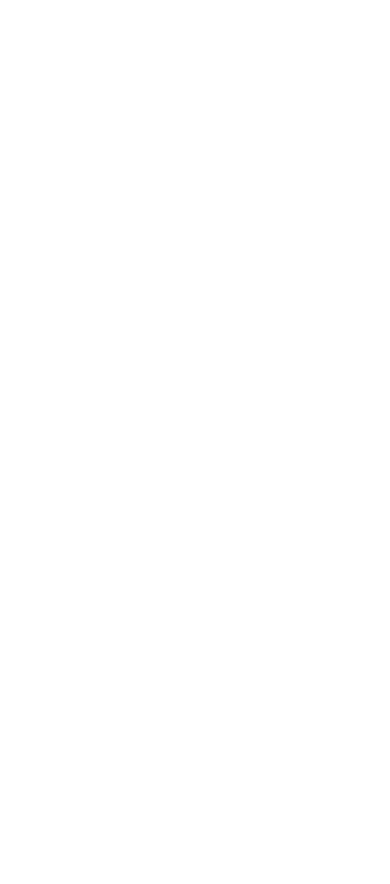
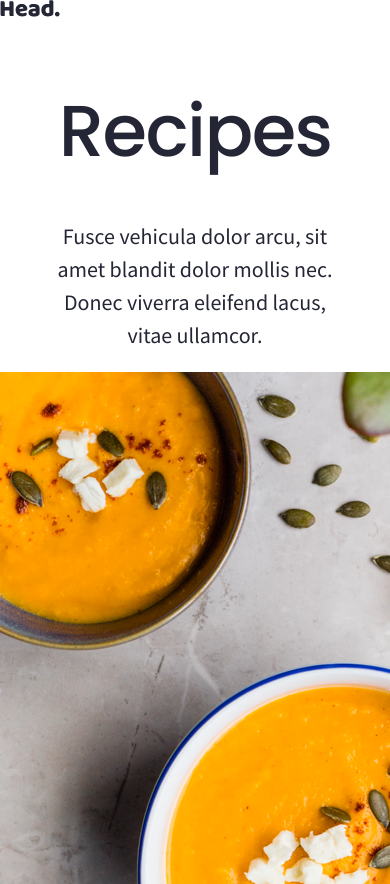
Before and after one commit to agorbacheva-y/Responsive-design, a plain HTML site: page index.html in a window 390 px wide. Before the commit the page ends 844 px from the top, so only its background shows below. Drawn offline with Linux system fonts and the light colour scheme.

Commit message:
mobile first, add tablet media query

```diff
--- a/index.html
+++ b/index.html
@@ -4,10 +4,33 @@
     <meta charset="UTF-8">
     <meta http-equiv="X-UA-Compatible" content="IE=edge">
     <meta name="viewport" content="width=device-width, initial-scale=1.0">
+    <link rel="preconnect" href="https://fonts.googleapis.com">
+    <link rel="preconnect" href="https://fonts.gstatic.com" crossorigin>
+    <link href="https://fonts.googleapis.com/css2?family=Poppins:wght@500&family=Source+Sans+Pro&display=swap" rel="stylesheet">
     <link rel="stylesheet" href="styles/normalize.css">
+    <link rel="stylesheet" href="styles/index.css">
     <title>Document</title>
 </head>
 <body>
+    <header class="head">
+        <div class="head__logo">
+            <img src="/images/Head..svg" alt="head. logo">
+        </div>
 
+        <nav class="head__nav">
+            <i class="fa-solid fa-ellipsis"></i>
+        </nav>
+    </header>
+
+    <main>
+        <div class="main__text">
+            <h1>Recipes</h1>
+            <p>Fusce vehicula dolor arcu, sit amet blandit
+                dolor mollis nec. Donec viverra eleifend
+                lacus, vitae ullamcor.</p>
+        </div>
+
+        <div class="main__img"></div>
+    </main>
 </body>
 </html>
--- /dev/null
+++ b/styles/index.css
@@ -0,0 +1,75 @@
+* {
+    padding: 0;
+    margin: 0;
+    border: 0;
+}
+
+h1 {
+    font-family: 'Poppins', sans-serif;
+    font-style: normal;
+    font-weight: 500;
+    font-size: 36px;
+    line-height: 40px;
+    /* identical to box height, or 110% */
+    text-align: center;
+    letter-spacing: -0.8px;
+    color: #242635;
+}
+
+p {
+    font-family: 'Source Sans Pro', sans-serif;
+    font-style: normal;
+    font-weight: 400;
+    font-size: 12px;
+    line-height: 18px;
+    /* or 150% */
+    text-align: center;
+    color: #242635;
+}
+
+main  {
+    display: flex;
+    flex-direction: column;
+}
+
+.main__text {
+    max-width: 70%;
+    min-height: 37%;
+    margin: 5% auto;
+
+}
+
+.main__img {
+    background-image: url("/images/soup-s.png");
+    object-fit: cover;
+    max-width: 256px;
+    width: 100%;
+    min-height: 284px;
+    margin: auto;
+}
+
+@media screen and (min-width:321px) and (max-width: 768px) {
+    h1 {
+        font-size: 72px;
+        line-height: 83px;
+        /* identical to box height, or 115% */
+        letter-spacing: -1.6px;
+    }
+
+    p {
+        font-size: 22px;
+        line-height: 33px;
+        /* or 150% */
+    }
+
+    .main__text {
+        max-width: 75%;
+    }
+
+    .main__img {
+        background-image: url("/images/soup-m.png");
+        max-width: 617px;
+        width: 100%;
+        min-height: 512px;
+    }
+}
```
Also changed, not shown: images/arrow.svg (added), 2 other files.
